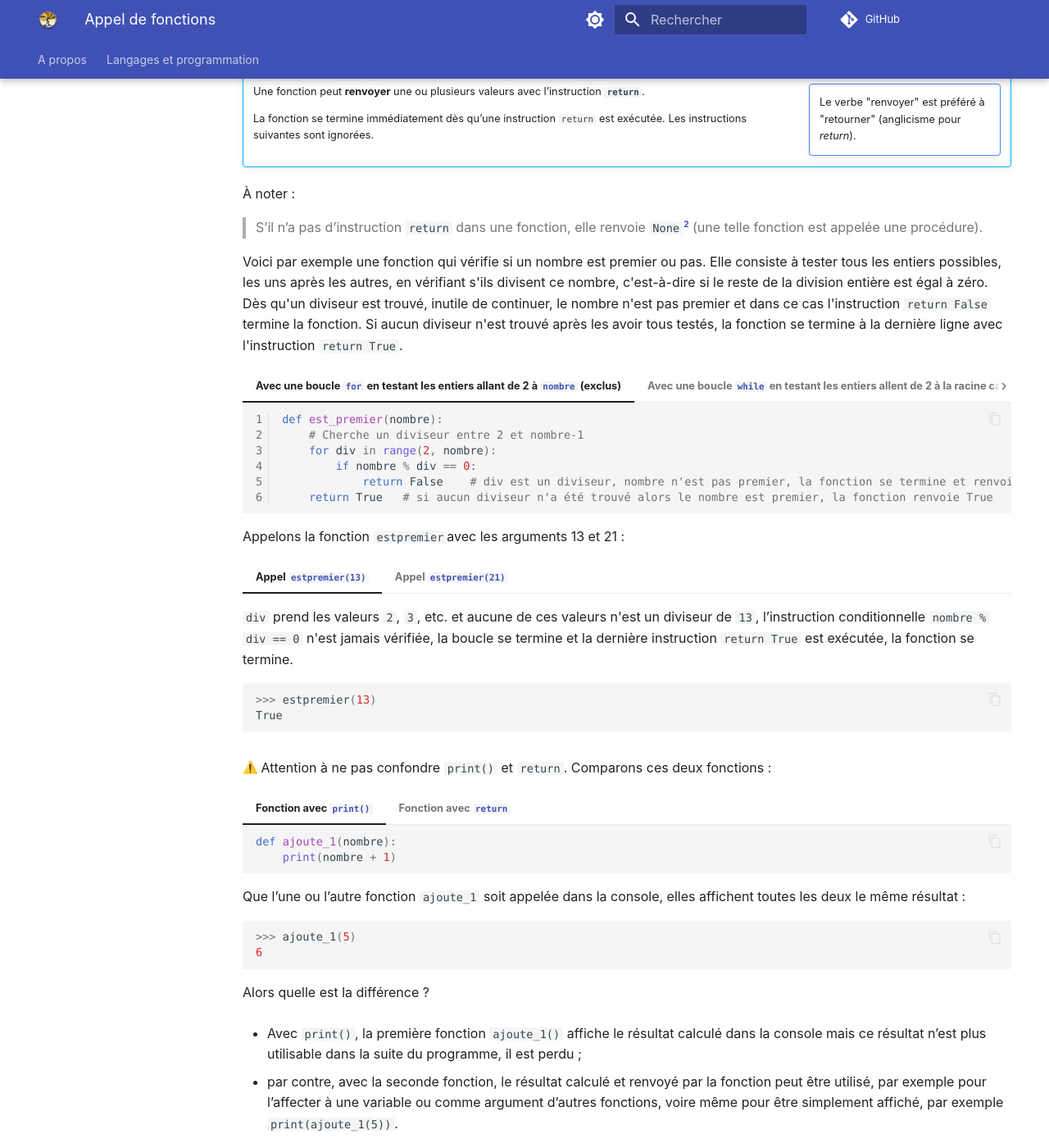
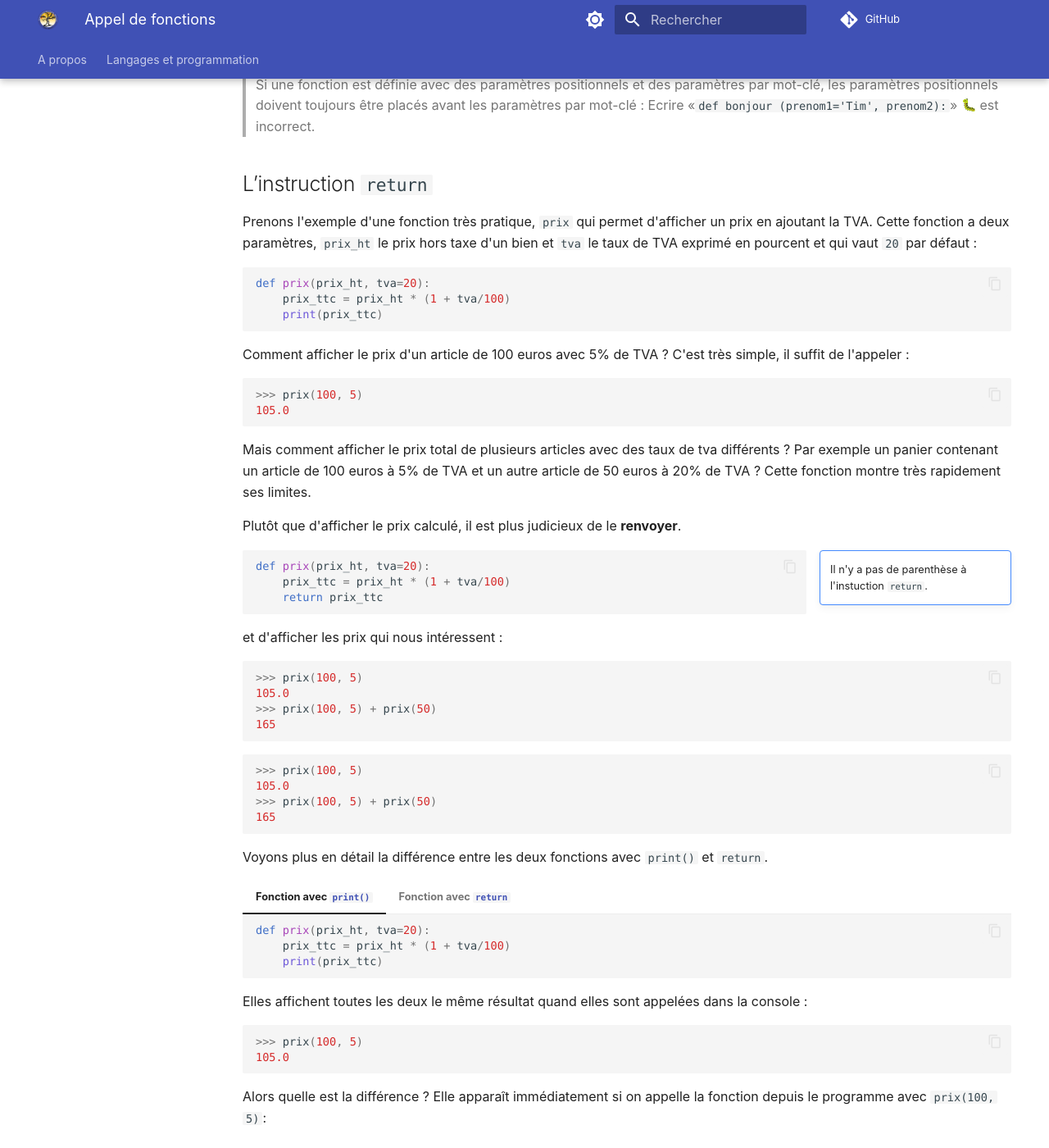
Before and after one commit to eipaca/NSI-1, an MkDocs documentation site: the page built from docs/langages-et-programmation/5-fonctions.md, in a window 1280 px wide and 1400 px high, scrolled down 4349 px. Shown: the whole window at 82% size. Built offline with MkDocs 1.6.1 and Material for MkDocs 9.7.7, drawn with Linux system fonts in a browser that asks for light colours; emoji names are drawn with the system emoji font; comment, search, counter and statistics services are not loaded; some of the changed text lies outside the part shown.

Commit message:
Add files via upload

````diff
--- a/docs/langages-et-programmation/5-fonctions.md
+++ b/docs/langages-et-programmation/5-fonctions.md
@@ -26,8 +26,17 @@
         instructions
     ```
 
+
+Comme pour les noms de variables, le nom d'une fonction  :
+- s'écrit en lettres minuscules (« `a` » à « `z` ») et majuscules (« `A` » à « `Z` ») et peut contenir des chiffres (« `0` » à « `9` ») et le caractère blanc souligné (« `_` ») ;
+- ne doit pas comporter d’espace, de signes d’opération « `+` », « `-` », « `*` » ou « `/` », ni de caractères spéciaux comme des signes de ponctuation « `'` », « `"` », « `,` », « `.` », « `:` », « `@` », etc.  ;
+- ne doit pas commencer par un chiffre ;
+- ne doit pas être un mot réservé de Python, par exemple « `for` », « `if` », « `print` », etc. ; et
+- est sensible à la casse, ce qui signifie que les fonctions « `TesT` », « `test` » ou « `TEST` » sont différentes.
+
+
+
 De la même façon que dans les constructions élémentaires vues précédemment (`if-else`, `while`, `for`), c’est l’indentation qui suit les deux-points qui détermine le bloc d’instructions qui forment la fonction.
-
 
 Lorsqu'une fonction est définie dans un programme, elle ne s'exécute pas automatiquement.  Et ceci même si la fonction comporte une erreur, l’interpréteur Python ne s’en aperçoit pas.
 
@@ -42,17 +51,17 @@
 
 === "Programme 2"
 
-    La fonction `bonjour` n'est pas appelée, ce programme ne fait rien, même s'il y une erreur :bug: sur une apostrophe manquante à la fin de `'hello`.
+    La fonction `bonjour` n'est pas appelée, ce programme ne fait rien, même s'il y une erreur, :bug: il manque des apostrophes ou des guillemets autour de `'hello'`.
 
     ``` py linenums="1"
     def bonjour():
-        print('hello)
+        print(hello)
     ```
 
 Définir une fonction consiste simplement à décrire son comportement et à lui donner un nom. Pour exécuter la fonction, il faut l’**appeler** depuis un programme ou depuis la console Python en écrivant son nom suivi des parenthèse.
 
 !!! note inline end ""
-    :warning: Quand la fonction n’a pas de paramètres il faut quand même mettre les parenthèses pour l'appeller.
+    :warning: Quand la fonction n’a pas de paramètres, il faut quand même mettre les parenthèses pour l'appeller.
 
 === "Depuis la console"
     ``` py linenums="1"
@@ -204,14 +213,16 @@
 Comme les paramètres positionnels, il est possible de changer l'ordre des arguments en précisant le nom du paramètre auquel chacun correspond.
 
 
-Voyons l'exemple d'une fonction avec un paramètre positionnel (obligatoire) et deux paramètres (facultatifs):
+Prenons l'exemple d'une fonction avec un paramètre positionnel (obligatoire) et deux paramètres (facultatifs) :
 
 ``` py
 def bonjour(prenom1, prenom2='Lisa', prenom3='Zoe'):
     print('hello', prenom1, ',', prenom2, 'and', prenom3)
 ```
 
-=== "Exemple d'appel 1"
+et comparons plusieurs appels de la fonction :
+
+=== "Appel 1"
 
     La fonction est appelée avec trois arguments sans mot-clé, ils sont pris dans l'ordre.
 
@@ -221,18 +232,18 @@
     ```
 
 
-=== "Exemple d'appel 2"
+=== "Appel 2"
 
-    La fonction est appelée sans arguments alors qu'elle a un paramètre positionnel obligatoire, il y a une erreur.
+    La fonction est appelée sans arguments alors qu'elle a un paramètre positionnel obligatoire, il y a une erreur : bug:.
 
     ``` py
     >>> bonjour()
     Traceback (most recent call last):
-    File "<interactive input>", line 1, in <module>
+      File "<interactive input>", line 1, in <module>
     TypeError: bonjour() missing 1 required positional argument: 'prenom1'
     ```
 
-=== "Exemple d'appel 3"
+=== "Appel 3"
 
     La fonction est appelée avec deux arguments sans mot-clé, ils sont pris dans l'ordre. Le troisième paramètre utilise la valeur par défaut.
 
@@ -241,9 +252,9 @@
     hello Tom , Lea and Zoe
     ```
 
-=== "Exemple d'appel 4"
+=== "Appel 4"
 
-    La fonction est appelée avec deux arguments, le premier est positionnel, le second corresponant au mot-clé du troisième paramètre. Le deuxième paramètre utilise la valeur par défaut.
+    La fonction est appelée avec deux arguments, le premier est positionnel, le second correspondant au mot-clé du troisième paramètre. Le deuxième paramètre utilise la valeur par défaut.
 
     ``` py
     >>> bonjour("Tom", prenom3="Lea")
@@ -251,7 +262,19 @@
     ```
 
 
-=== "Exemple d'appel 5"
+=== "Appel 5"
+
+    La fonction est appelée avec les deux arguments par mot-clé, mais il manque l'argument postionnel obligatoire, il y a une erreur : bug:
+
+    ``` py
+    >>> bonjour(prenom2="Jean", prenom3="Lea")
+    Traceback (most recent call last):
+      File "<interactive input>", line 1, in <module>
+    TypeError: bonjour() missing 1 required positional argument: 'prenom1'
+    ```
+
+
+=== "Appel 6"
 
     La fonction est appelée avec deux arguments, le premier corresponant au mot-clé du troisième paramètre et le second correspond au paramètre positionnel. Il y a une erreur car les paramètres positionnels doivent être placés avant.
 
@@ -266,7 +289,7 @@
 
 
 
-=== "Exemple d'appel 6"
+=== "Appel 7"
 
     La fonction est appelée avec deux arguments, le premier corresponant au mot-clé du troisième paramètre et le second correspond au paramètre positionnel identifié par son mot-clé. Le deuxième paramètre utilise la valeur par défaut.
 
@@ -283,6 +306,181 @@
 
 ##	L’instruction `return`
 
+Prenons l'exemple d'une fonction très pratique, `prix` qui permet d'afficher un prix en ajoutant la TVA. Cette fonction a deux paramètres, `prix_ht` le prix hors taxe d'un bien et `tva` le taux de TVA exprimé en pourcent et qui vaut `20` par défaut :
+
+``` py
+def prix(prix_ht, tva=20):
+    prix_ttc = prix_ht * (1 + tva/100)
+    print(prix_ttc)
+
+```
+Comment afficher le prix d'un article de 100 euros avec 5% de TVA ? C'est très simple, il suffit de l'appeler :
+
+``` py
+>>> prix(100, 5)
+105.0
+```
+
+Mais comment afficher le prix total de plusieurs articles avec des taux de tva différents ? Par exemple un panier contenant un article de 100 euros à 5% de TVA et un autre article de 50 euros à 20% de TVA ? Cette fonction montre très rapidement ses limites.
+
+Plutôt que d'afficher le prix calculé, il est plus judicieux de le **renvoyer**.
+
+!!! note inline end ""
+    Il n'y a pas de parenthèse à l'instuction `return`.
+
+``` py
+def prix(prix_ht, tva=20):
+    prix_ttc = prix_ht * (1 + tva/100)
+    return prix_ttc
+```
+et d'afficher les prix qui nous intéressent :
+
+``` py
+>>> prix(100, 5)
+105.0
+>>> prix(100, 5) + prix(50)
+165
+```
+
+``` py
+>>> prix(100, 5)
+105.0
+>>> prix(100, 5) + prix(50)
+165
+```
+
+Voyons plus en détail la différence entre les deux fonctions avec `print()` et `return`.
+
+=== "Fonction avec `print()`"
+    ``` py
+    def prix(prix_ht, tva=20):
+        prix_ttc = prix_ht * (1 + tva/100)
+        print(prix_ttc)
+    ```
+
+=== "Fonction avec `return`"
+    ``` py
+    def prix(prix_ht, tva=20):
+        prix_ttc = prix_ht * (1 + tva/100)
+        return prix_ttc
+    ```
+
+Elles affichent toutes les deux le même résultat quand elles sont appelées dans la console :
+
+``` py
+>>> prix(100, 5)
+105.0
+```
+
+Alors quelle est la différence ? Elle apparaît immédiatement si on appelle la fonction depuis le programme avec `prix(100, 5)`:
+
+=== "Fonction avec `print()`"
+    ``` py
+    def prix(prix_ht, tva=20):
+        prix_ttc = prix_ht * (1 + tva/100)
+        print(prix_ttc)
+
+    prix(100, 5)
+    ```
+    Le programme affiche `105`.
+
+=== "Fonction avec `return`"
+    ``` py
+    def prix(prix_ht, tva=20):
+        prix_ttc = prix_ht * (1 + tva/100)
+        return prix_ttc
+
+    prix(100, 5)
+    ```
+    Le programme n'affiche rien.
+
+Et si on essaye d'appelle la fonction depuis le programme avec `print(prix(100, 5))`:
+
+=== "Fonction avec `print()`"
+    ``` py
+    def prix(prix_ht, tva=20):
+        prix_ttc = prix_ht * (1 + tva/100)
+        print(prix_ttc)
+
+    print(prix(100, 5))
+    ```
+    Le programme affiche `105` quand `print(prix_ttc)` s'exécute puis `None` quand `print(prix(100, 5))` s'exécute.
+
+=== "Fonction avec `return`"
+    ``` py
+    def prix(prix_ht, tva=20):
+        prix_ttc = prix_ht * (1 + tva/100)
+        return prix_ttc
+
+    print(prix(100, 5))
+    ```
+    Le programme affiche `105` quand `print(prix(100, 5))` s'exécute.
+
+
+- Avec `print()`, la première fonction `prix` **affiche** le résultat calculé dans la console mais ce résultat n’est plus utilisable dans la suite du programme, il est perdu ;
+
+- par contre, avec la seconde fonction, le résultat calculé et **renvoyé** par la fonction peut être utilisé, par exemple pour faire des calculs, pour l’affecter à une variable ou comme argument d’autres fonctions, voire même pour être simplement affiché comme par exemple `print(prix(100, 5))`.
+
+
+Appelons `prix(100, 5)` et affectons la valeur retournée par ces fonctions à une variable :
+
+=== "Fonction avec `print()`"
+
+    ``` py
+    def prix(prix_ht, tva=20):
+        prix_ttc = prix_ht * (1 + tva/100)
+        print(prix_ttc)
+
+    p = prix(100, 5)
+    ```
+    Dans ce cas la variable `p` a la valeur `None`, :bug: ce n'est probablement pas ce qui était attendu !
+
+=== "Fonction avec `return`"
+    ``` py
+    def prix(prix_ht, tva=20):
+        prix_ttc = prix_ht * (1 + tva/100)
+        return prix_ttc
+
+    p = prix(100, 5)
+    ```
+    Dans ce cas la variable `suivant` a la valeur `165` !
+
+Dans le doute, de façon générale, il faut éviter d’afficher un résultat avec `print()` dans une fonction autre que la fonction `main()` et préfèrer renvoyer le résultat avec `return`.
+
+Un autre point important à noter est qu'une fonction se termine immédiatement dès qu’une instruction `return` est exécutée.
+
+Par exemple dans la fonction `plus_petit(a, b)` suivante[^5.2], qui renvoie le plus petit de deux nombres `a` et `b` :
+
+[^5.2]: La fonction `min()` existe dans Python.
+
+``` py linenums="1"
+def plus_petit(a, b):
+    if a < b:
+        return a
+    else:
+        return b
+```
+
+le `else` en ligne 4 est inutile. On peut simplement écrire :
+``` py linenums="1"
+def plus_petit(a, b):
+    if a < b:
+        return a
+    return b
+```
+En effet, si `a` est plus petit que `b`, la fonction se termine à la ligne 3 et le dernier `return b` ne sera jamais exécuté.
+
+Pour finir, Une fonction peut aussi renvoyer plusieurs valeurs en même temps, séparées par des virgules, par exemple la fonction `carre_cube(x)` suivante renvoie le carré le cube d'un nombre `x` :
+
+``` py
+def carre_cube(x):
+   return x**2, x**3
+
+print(acrre)
+```
+
+
+
 !!! abstract "Cours"
     !!! note inline end ""
         Le verbe "renvoyer" est préféré à "retourner" (anglicisme pour *return*).
@@ -293,151 +491,73 @@
 
 
 À noter :
-> S’il n’a pas d’instruction `return` dans une fonction, elle renvoie `None`[^5.2] (une telle fonction est appelée une procédure).
+> S’il n’a pas d’instruction `return` dans une fonction, elle renvoie `None`[^5.3].
 
-[^5.2]: Donc une fonction renvoie toujours quelque chose.
+[^5.3]: Une fonction qui renvoie `None` (ou qui ne renvoie rien dans d'autres langages) est appelée une procédure.
 
 
-Voici par exemple une fonction qui vérifie si un nombre est premier ou pas. Elle consiste à tester tous les entiers possibles, les uns après les autres, en vérifiant s'ils divisent ce nombre, c'est-à-dire si le reste de la division entière est égal à zéro. Dès qu'un diviseur est trouvé, inutile de continuer, le nombre n'est pas premier et dans ce cas l'instruction `return False` termine la fonction. Si aucun diviseur n'est trouvé après les avoir tous testés, la fonction se termine à la dernière ligne avec l'instruction `return True`.
-
-=== "Avec une boucle `for` en testant les entiers allant de 2 à `nombre` (exclus)"
-    ``` py linenums="1"
-    def est_premier(nombre):
-        # Cherche un diviseur entre 2 et nombre-1
-        for div in range(2, nombre):
-            if nombre % div == 0:
-                return False    # div est un diviseur, nombre n'est pas premier, la fonction se termine et renvoie False
-        return True   # si aucun diviseur n'a été trouvé alors le nombre est premier, la fonction renvoie True
-    ```
-
-=== "Avec une boucle `while` en testant les entiers allent de 2 à la racine carrée du nombre"
-    ``` py linenums="1"
-    def est_premier(nombre):
-        div = 2
-        # Cherche un diviseur entre 2 et la racine carré de nombre
-        while div**2 <= nombre:
-            if nombre % div == 0:
-                return False   # div est un diviseur, nombre n'est pas premier, la fonction se termine et renvoie False
-            div = div + 1    # essayons le suivant
-        return True   # si aucun diviseur n'a été trouvé alors le nombre est premier, la fonction renvoie True
-
-    ```
-
-Appelons la fonction `estpremier `avec les arguments 13 et 21 :
-
-=== "Appel `estpremier(13)`"
-    `div` prend les valeurs `2`, `3`, etc. et aucune de ces valeurs n'est un diviseur de `13`, l’instruction conditionnelle `nombre % div == 0` n'est jamais vérifiée, la boucle se termine et la dernière instruction `return True` est exécutée, la fonction se termine.
-
-    ``` py
-    >>> estpremier(13)
-    True
-    ```
-
-=== "Appel `estpremier(21)`"
-    `div` prend la valeur `2`, ce n'est pas un diviseur de `21` (`21 % 2` est égal à 1), la boucle continue.
-    `div` prend la valeur `3`, c'est pas un diviseur de `21` (`21 % 3` est égal à 0), l’instruction conditionnelle `nombre % div == 0` est vérifiée, donc l’instruction `return False` est exécutée et la fonction se termine, la dernière instruction `return True` n’est jamais exécutée.
-
-    ``` py
-    >>> estpremier(21)
-    False
-    ```
-
-
-
-:warning: Attention à ne pas confondre `print()` et `return`. Comparons ces deux fonctions :
-
-=== "Fonction avec `print()`"
-    ``` py
-    def ajoute_1(nombre):
-        print(nombre + 1)
-    ```
-
-=== "Fonction avec `return`"
-    ``` py
-    def ajoute_1(nombre):
-        return nombre + 1
-    ```
-
-
-Que l’une ou l’autre fonction `ajoute_1` soit appelée dans la console, elles affichent toutes les deux le même résultat :
-``` py
->>> ajoute_1(5)
-6
-```
-
-Alors quelle est la différence ?
-
-- Avec `print()`, la première fonction `ajoute_1()` affiche le résultat calculé dans la console mais ce résultat n’est plus utilisable dans la suite du programme, il est perdu ;
-
-- par contre, avec la seconde fonction, le résultat calculé et renvoyé par la fonction peut être utilisé, par exemple pour l’affecter à une variable ou comme argument d’autres fonctions, voire même pour être simplement affiché, par exemple `print(ajoute_1(5))`.
-
-
-Appelons `ajoute_1(5)` et affectons la valeur retournée par ces fonctions à une variable :
-
-=== "Fonction avec `print()`"
-
-    ``` py
-    def ajoute_1(nombre):
-        print(nombre + 1)
-
-    suivant = ajoute_1(5)
-    ```
-    Dans ce cas la variable `suivant` a la valeur `None`, :bug: ce n'est probablement pas ce qui était attendu !
-
-=== "Fonction avec `return`"
-    ``` py
-    def ajoute_1(nombre):
-        return nombre + 1
-
-    suivant = ajoute_1(5)
-    ```
-    Dans ce cas la variable `suivant` a la valeur `6` !
-
-Dans le doute, de façon générale, il faut éviter d’afficher un résultat avec `print()` dans une fonction autre que la fonction `main()` et préfèrer renvoyer le résultat avec `return`.
-
-Une fonction peut aussi renvoyer plusieurs valeurs en même temps, séparées par des virgules, par exemple:
-``` py
-def carre_cube(x):
-   return x**2, x**3
-```
 
 
 
 !!! question "Exercice corrigé"
-	Écrire un programme qui affiche la décomposition d’un nombre en facteurs premiers en utilisant la fonction `est_premier()` donnée.
+	Écrire une fonction `est_premier(nombre)` qui renvoie `True` si `nombre` est un nomber premier et `False` sinon.
 
-    ``` py linenums="1"
-    def est_premier(nombre):
-        for div in range(2, nombre):
-            if nombre % div == 0:
-                return False
-        return True
-    ```
+    Rappel : un nombre est premier s’il n’a que deux diviseurs, 1 et lui-même.
+
+
+??? Success "Aide"
+    Le fait qu'une fonction se termine immédiatement après une instruction `return` est bien utile dans ce cas.
+    Pour vérifier si `nombre` est premier, il suffit de tester tous les entiers entre `2` et `n-1` les uns après les autres pour trouver un diviseur autre que `1` et `nombre`.  Dès qu'un diviseur est trouvé, inutile de continuer, le nombre n'est pas premier et dans ce cas l'instruction `return False` termine la fonction. Si aucun diviseur n'est trouvé après les avoir tous testés, la fonction se termine en renvoyant `True`.
+
 
 ??? Success "Réponse"
-    Décomposer un nombre en facteurs premiers consiste à :
-
-    1. chercher son plus petit diviseur qui est un nombre premier (un "facteur premier") et l'afficher ;
-    2. diviser ce nombre par le diviseur trouvé et remplacer le nombre par le quotient ;
-    3. recommencer tant que le nombre est plus grand que 1.
-
-    ``` py linenums="1"
-    def main():
-        nombre = int(input('Entrez un nombre '))
-        premier = 2 # on commence par le plus petit nombre premier : 2
-        while nombre > 1:
-            if nombre % premier == 0:      # si premier divise nombre
-                print(premier, end=" ")                 # alors on l'affiche
-                nombre = nombre // premier     # et on recommence après avoir divisé nombre par premier
-            else:                          # sinon, premier n'est pas un diviseur
-                premier += 1                 # on cherche le nombre premier suivant
-                while not(est_premier(premier)):
-                    premier += 1
 
 
-    if __name__ == '__main__':
-        main()
-    ```
+    === "Avec une boucle `for` en testant les entiers allant de 2 à `nombre` (exclus)"
+        ``` py linenums="1"
+        def est_premier(nombre):
+            # Cherche un diviseur entre 2 et nombre-1
+            for div in range(2, nombre):
+                if nombre % div == 0:
+                    return False    # div est un diviseur, nombre n'est pas premier, la fonction se termine et renvoie False
+            return True   # si aucun diviseur n'a été trouvé alors le nombre est premier, la fonction renvoie True
+        ```
+
+    === "Avec une boucle `while` en testant les entiers allent de 2 à la racine carrée du nombre"
+        ``` py linenums="1"
+        def est_premier(nombre):
+            div = 2
+            # Cherche un diviseur entre 2 et la racine carré de nombre
+            while div**2 <= nombre:
+                if nombre % div == 0:
+                    return False   # div est un diviseur, nombre n'est pas premier, la fonction se termine et renvoie False
+                div = div + 1    # essayons le suivant
+            return True   # si aucun diviseur n'a été trouvé alors le nombre est premier, la fonction renvoie True
+
+        ```
+
+    Appelons la fonction `estpremier `avec les arguments 13 et 21 :
+
+    === "Appel `estpremier(13)`"
+        `div` prend les valeurs `2`, `3`, etc. et aucune de ces valeurs n'est un diviseur de `13`, l’instruction conditionnelle `nombre % div == 0` n'est jamais vérifiée, la boucle se termine et la dernière instruction `return True` est exécutée, la fonction se termine.
+
+        ``` py
+        >>> estpremier(13)
+        True
+        ```
+
+    === "Appel `estpremier(21)`"
+        `div` prend la valeur `2`, ce n'est pas un diviseur de `21` (`21 % 2` est égal à 1), la boucle continue.
+        `div` prend la valeur `3`, c'est pas un diviseur de `21` (`21 % 3` est égal à 0), l’instruction conditionnelle `nombre % div == 0` est vérifiée, donc l’instruction `return False` est exécutée et la fonction se termine, la dernière instruction `return True` n’est jamais exécutée.
+
+        ``` py
+        >>> estpremier(21)
+        False
+        ```
+
+
+
+
 
 
 
@@ -556,7 +676,7 @@
 
 ###	Paramètres passés par valeur
 
-Dans les exemples précédents (`est_premier(13`, etc.), les arguments utilisés en appelant les fonctions étaient des valeurs.
+Dans les exemples précédents (`est_premier(13`), etc.), les arguments utilisés en appelant les fonctions étaient des valeurs.
 
 Les arguments utilisés dans l'appel d'une fonction peuvent aussi être des variables ou même des expressions. Les trois appels de fonctions suivants font le même chose :
 
@@ -572,7 +692,7 @@
 True
 ```
 
-Quand un nom de variable est passé en argument à la fonction, par exemple dans le cas de `est_premier(a)`, sa valeur est copiée dans une variable locale à la fonction. C'est cette variable locale qui est utilisée pour faire les calculs dans la fonction appelée.  Les modifications de cette variable locale à l’intérieur de la fonction ne modifient pas la variable qui a été passée en paramètre. Et c’est le cas même quand le nom de la variable passée en paramètre est identique au nom du paramètre de la fonction, c’est seulement sa valeur qui est passée à la fonction.
+Quand un argument de fonction est une variable (ou une expression contenant une variable), par exemple dans le cas de `est_premier(a)`, c'est la valeur de cette variable (ou de cette expression) qui est passée au paramètre correspondant de la fonction. On dit que le paramètre est « passé par valeur ». Des modifications éventuelles de ce paramètre dans la fonction ne modifient pas la valeur de la variable qui a servit d'argument à la fonction. Et c’est le cas même quand le nom de la variable est identique au nom du paramètre de la fonction, c’est seulement sa valeur qui est passée à la fonction.
 
 !!! abstract "Cours"
     Une fonction ne peut pas modifier la valeur d’une variable passée en paramètre en dehors de son exécution.  **Les paramètres sont passés par valeur**.
````
Also changed, not shown: other parts of docs/langages-et-programmation/5-fonctions.md (+1 -1 lines).
